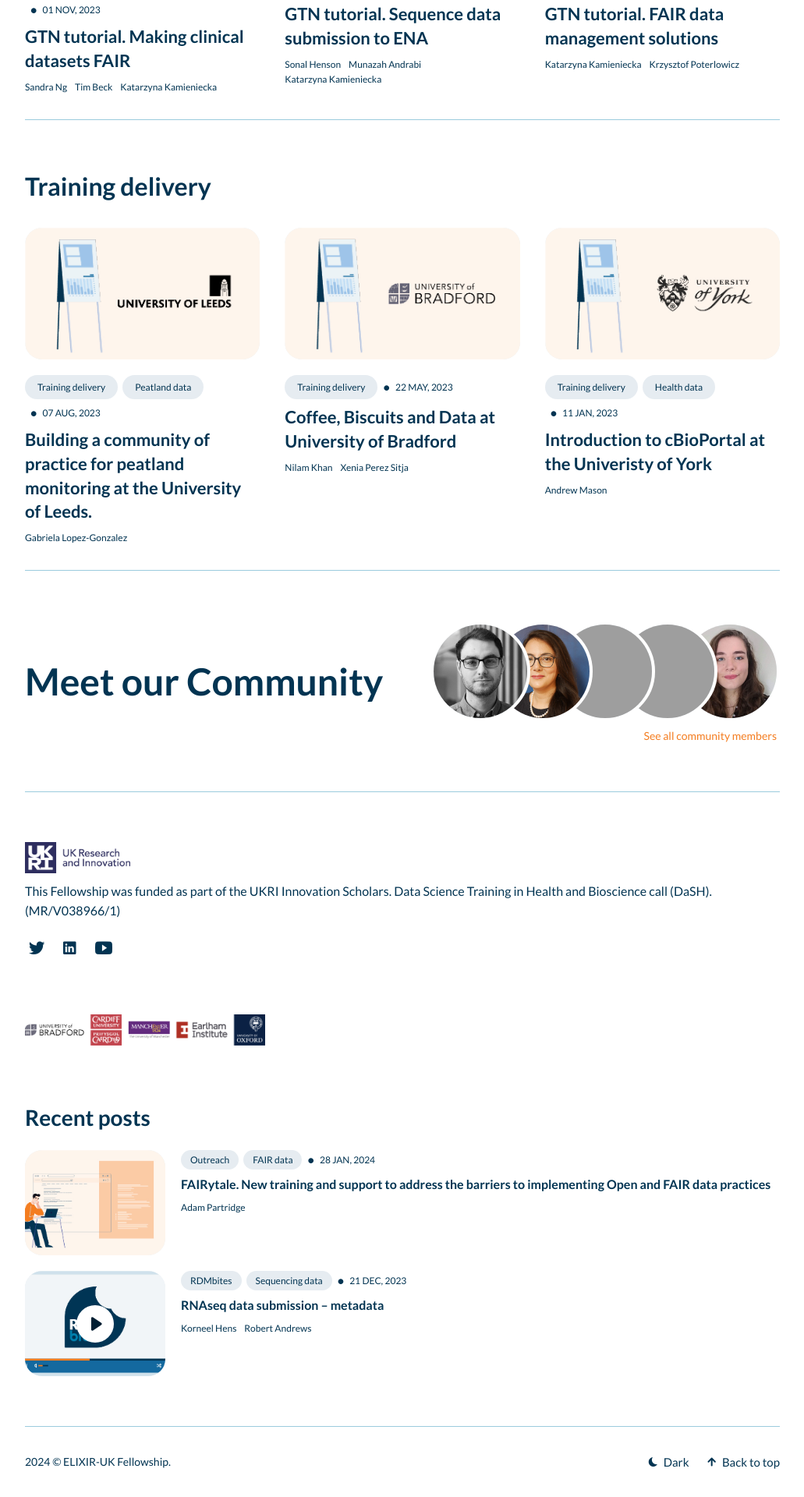
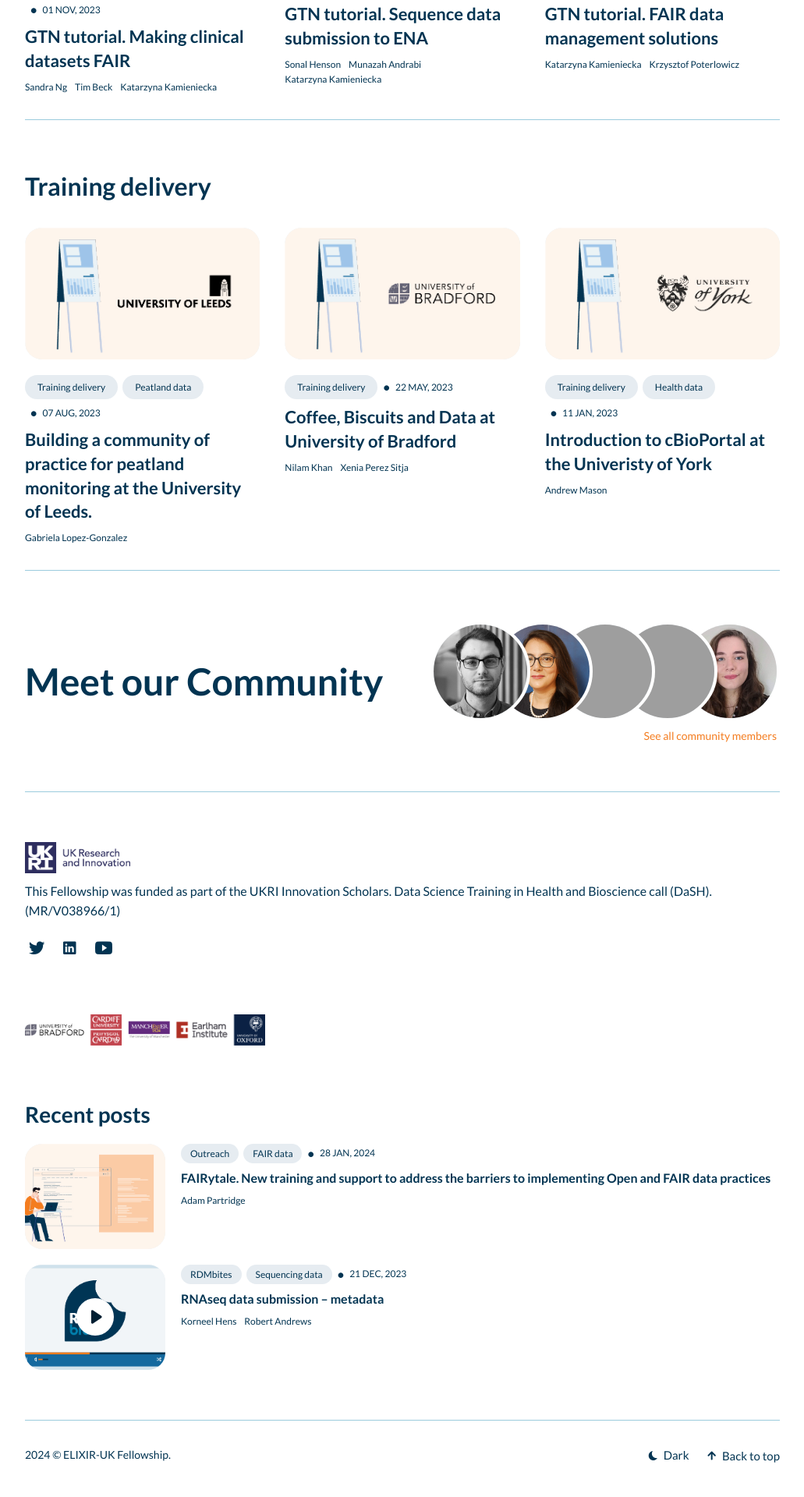
Before and after one commit to elixir-uk/fellowship, a Jekyll site: the page built from index.html, in a window 1280 px wide. Shown: the part 2309-4229 px from the top of the page at 78% size, without its empty margins (124-1155 px from the left). Built offline with Jekyll 4.4.1, drawn with Linux system fonts in a browser that asks for light colours; nearby versions of some CDN libraries; grey boxes are pictures that could not be loaded.

Commit message:
change heading spacing

```diff
--- a/_sass/0-settings/_variables.scss
+++ b/_sass/0-settings/_variables.scss
@@ -34,4 +34,5 @@
 $font-size-h6: 16px;
 
 $heading-line-height: 1.3;
+$heading-small-line-height: 1;
 $heading-letter-spacing: normal;
--- a/_sass/2-base/_base.scss
+++ b/_sass/2-base/_base.scss
@@ -36,14 +36,22 @@
 }
 
 h1,
-h2,
+h2
+ {
+  font-family: $heading-font-family;
+  font-weight: $heading-font-weight;
+  line-height: $heading-line-height;
+  letter-spacing: $heading-letter-spacing;
+  color: var(--heading-font-color);
+}
+
 h3,
 h4,
 h5,
 h6 {
   font-family: $heading-font-family;
   font-weight: $heading-font-weight;
-  line-height: $heading-line-height;
+  line-height: $heading-small-line-height;
   letter-spacing: $heading-letter-spacing;
   color: var(--heading-font-color);
 }
```
